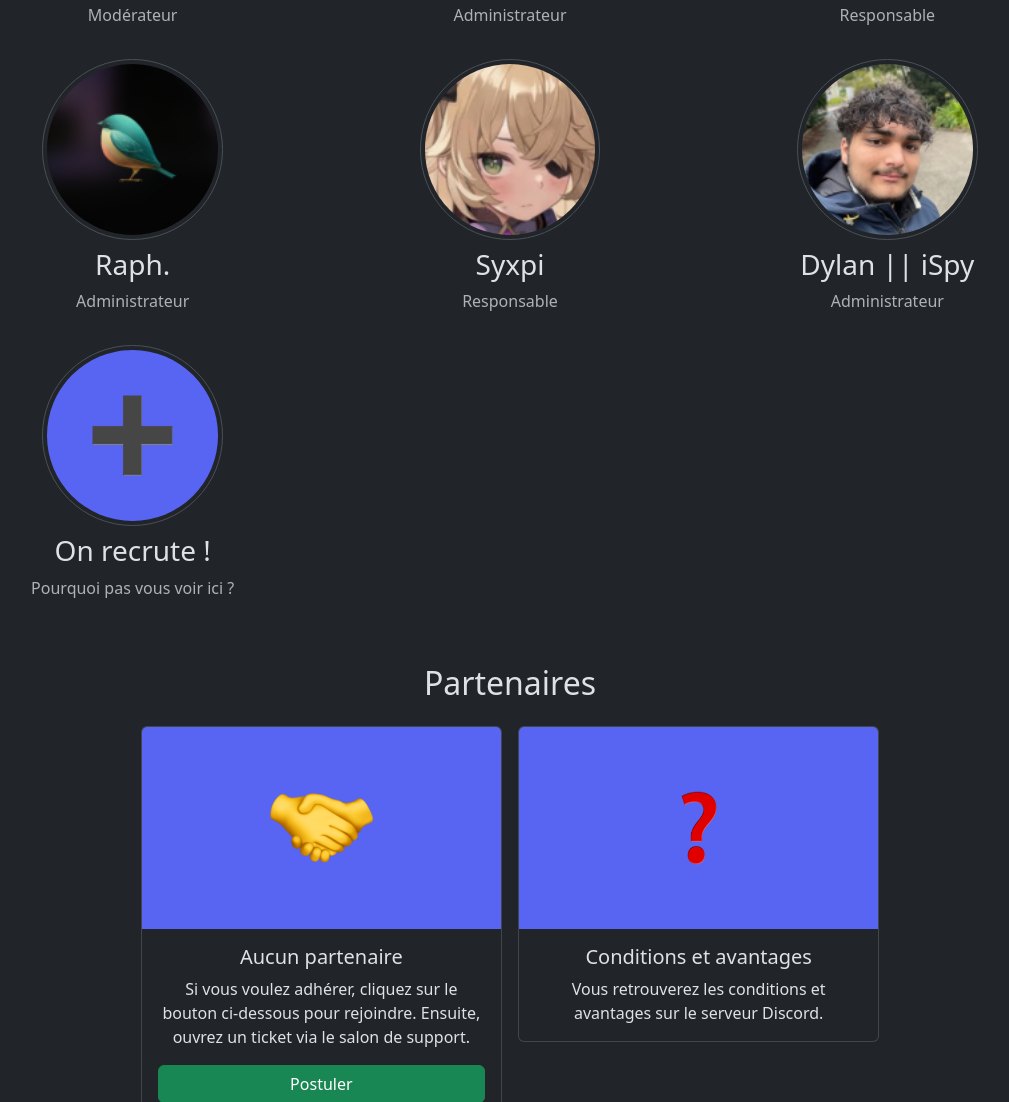
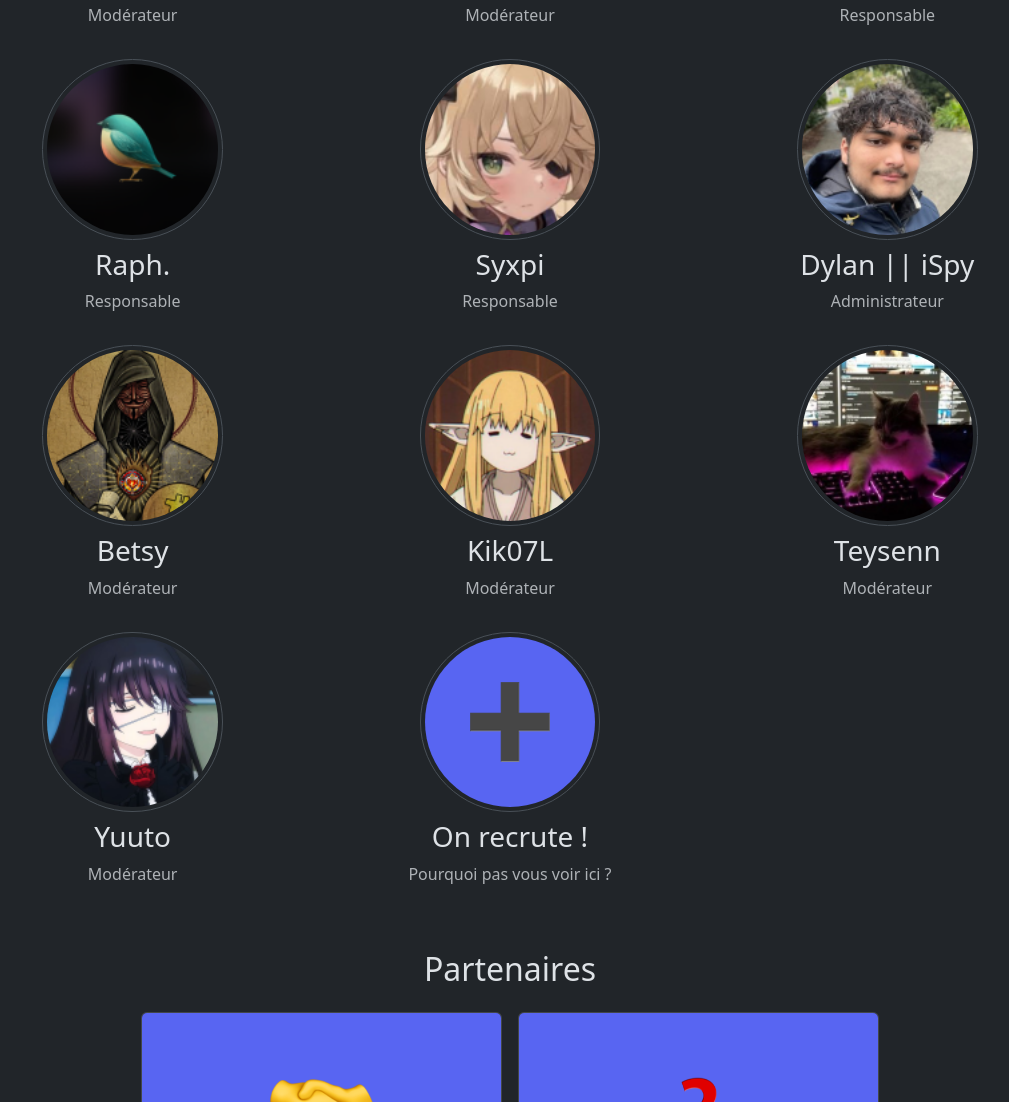
Before and after one commit to enioaiello/discommunity, a plain HTML site: page index.html in a window 1280 px wide. Shown: the part 3924-5026 px from the top of the page, without its empty margins (130-1139 px from the left). Drawn offline with nearby package versions, Linux system fonts and the light colour scheme.

Commit message:
Modification du staff

```diff
--- a/index.html
+++ b/index.html
@@ -177,7 +177,7 @@
                         <div class="text-center">
                             <img src="assets/images/staff/mildatum.png" alt="Mildatum" class="rounded-circle img-thumbnail w-50">
                             <h3 class="mt-2 mb-2">Mildatum</h3>
-                            <p class="text-muted">Administrateur</p>
+                            <p class="text-muted">Modérateur</p>
                         </div>
                     </div>
                     <div class="col-12 col-md-4">
@@ -191,7 +191,7 @@
                         <div class="text-center">
                             <img src="assets/images/staff/raph.png" alt="Raph." class="rounded-circle img-thumbnail w-50">
                             <h3 class="mt-2 mb-2">Raph.</h3>
-                            <p class="text-muted">Administrateur</p>
+                            <p class="text-muted">Responsable</p>
                         </div>
                     </div>
                     <div class="col-12 col-md-4">
@@ -206,6 +206,34 @@
                             <img src="assets/images/staff/ispy.png" alt="Dylan || iSpy" class="rounded-circle img-thumbnail w-50">
                             <h3 class="mt-2 mb-2">Dylan || iSpy</h3>
                             <p class="text-muted">Administrateur</p>
+                        </div>
+                    </div>
+                    <div class="col-12 col-md-4">
+                        <div class="text-center">
+                            <img src="assets/images/staff/betsy.png" alt="Betsy" class="rounded-circle img-thumbnail w-50">
+                            <h3 class="mt-2 mb-2">Betsy</h3>
+                            <p class="text-muted">Modérateur</p>
+                        </div>
+                    </div>
+                    <div class="col-12 col-md-4">
+                        <div class="text-center">
+                            <img src="assets/images/staff/kik.png" alt="Kik07L" class="rounded-circle img-thumbnail w-50">
+                            <h3 class="mt-2 mb-2">Kik07L</h3>
+                            <p class="text-muted">Modérateur</p>
+                        </div>
+                    </div>
+                    <div class="col-12 col-md-4">
+                        <div class="text-center">
+                            <img src="assets/images/staff/teysenn.png" alt="Teysenn" class="rounded-circle img-thumbnail w-50">
+                            <h3 class="mt-2 mb-2">Teysenn</h3>
+                            <p class="text-muted">Modérateur</p>
+                        </div>
+                    </div>
+                    <div class="col-12 col-md-4">
+                        <div class="text-center">
+                            <img src="assets/images/staff/yuuto.png" alt="Yuuto" class="rounded-circle img-thumbnail w-50">
+                            <h3 class="mt-2 mb-2">Yuuto</h3>
+                            <p class="text-muted">Modérateur</p>
                         </div>
                     </div>
                     <div class="col-12 col-md-4">
```
Also changed, not shown: assets/images/staff/betsy.png (added), assets/images/staff/kik.png (added), assets/images/staff/teysenn.png (added), assets/images/staff/yuuto.png (added).
